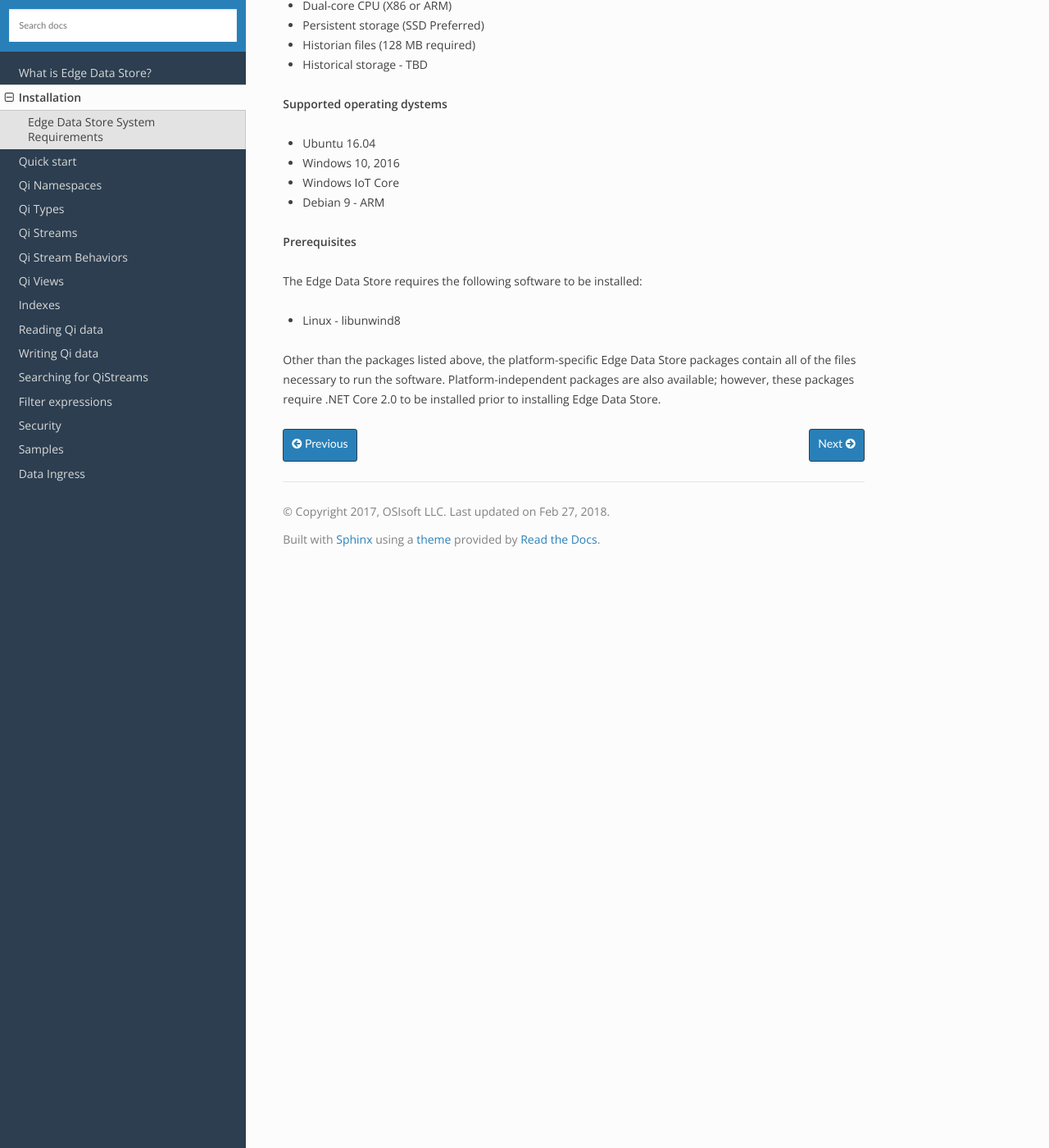
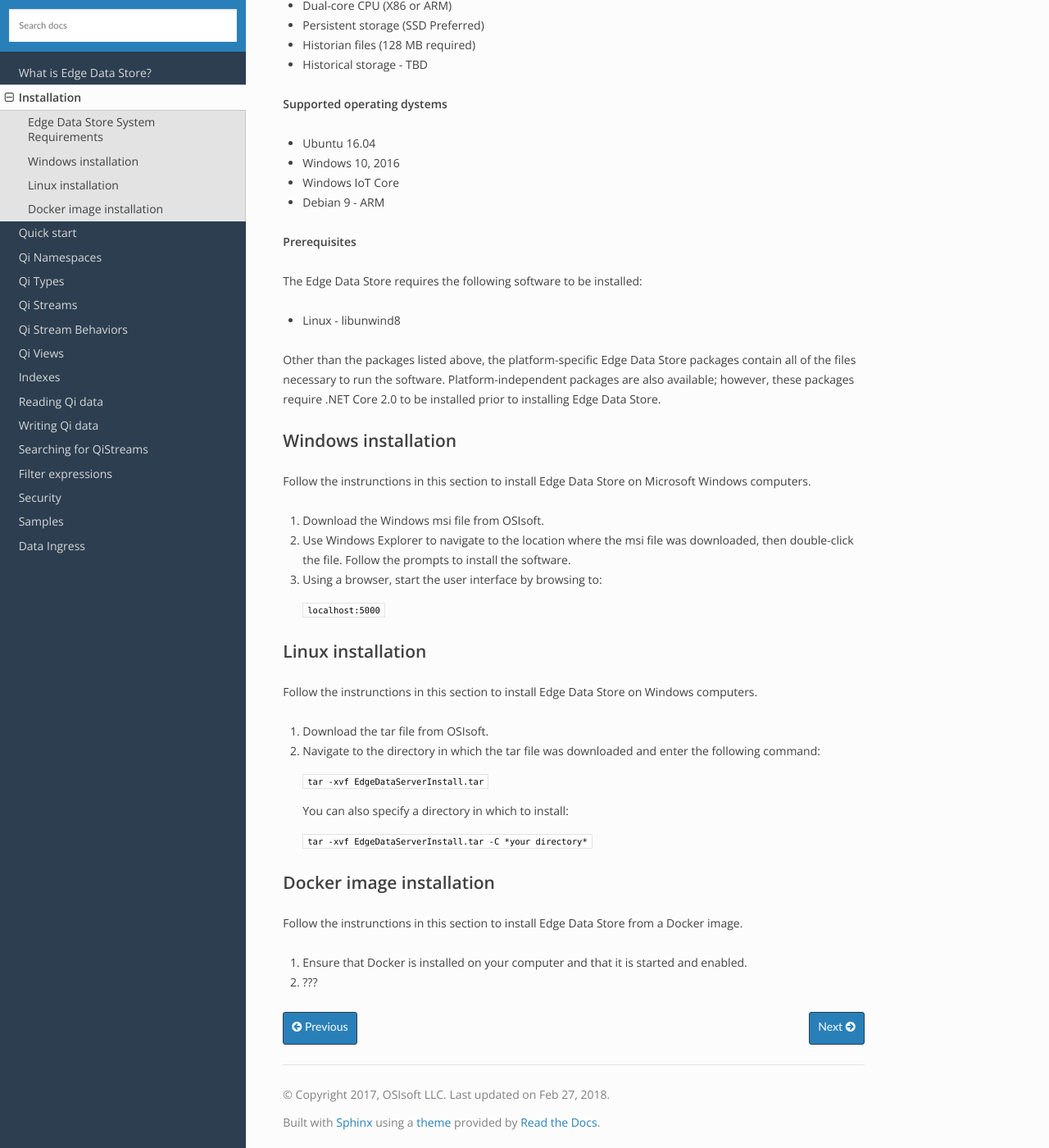
Before and after one commit to fgasparro/EdgeDS-Docs, a Sphinx documentation site: the page built from docs/EdgeDS_Installation.rst, in a window 1280 px wide and 1400 px high, scrolled down 402 px. Shown: the whole window at 82% size. Built offline with Sphinx 7.4.7 and the Read the Docs theme 2.0.0, drawn with Linux system fonts in a browser that asks for light colours.

Commit message:
Update EdgeDS_Installation.rst

```diff
--- a/docs/EdgeDS_Installation.rst
+++ b/docs/EdgeDS_Installation.rst
@@ -1,3 +1,6 @@
+
+
+
 
 Installation
 *******************************
@@ -7,6 +10,7 @@ There are no dependencies on any other OSIsoft products to complete the installa
 In addition to standard installation packages, we also provide Docker images for customers
 who wish to use application containerization to deploy Edge DS.
 
+
 Edge Data Store System Requirements
 -----------------------------------
 
@@ -15,6 +19,7 @@ Edge Data Store System Requirements
 
 * 1GB Ram or Greater - Highly dependent on the number of streams
 * Dual-core CPU (X86 or ARM)
+
 * Persistent storage (SSD Preferred)
 * Historian files (128 MB required)
 * Historical storage - TBD
@@ -34,3 +39,40 @@ The Edge Data Store requires the following software to be installed:
 * Linux - libunwind8
 
 Other than the packages listed above, the platform-specific Edge Data Store packages contain all of the files necessary to run the software. Platform-independent packages are also available; however, these packages require .NET Core 2.0 to be installed prior to installing Edge Data Store.
+
+Windows installation
+--------------------
+
+Follow the instrunctions in this section to install Edge Data Store on Microsoft Windows computers.
+
+1) Download the Windows msi file from OSIsoft.
+2) Use Windows Explorer to navigate to the location where the msi file was downloaded, then double-click the file.
+   Follow the prompts to install the software.
+3) Using a browser, start the user interface by browsing to:
+
+   ``localhost:5000``
+
+
+
+Linux installation
+------------------
+
+Follow the instrunctions in this section to install Edge Data Store on Windows computers.
+
+1) Download the tar file from OSIsoft.
+2) Navigate to the directory in which the tar file was downloaded and enter the following command:
+
+   ``tar -xvf EdgeDataServerInstall.tar``
+
+   You can also specify a directory in which to install:
+
+   ``tar -xvf EdgeDataServerInstall.tar -C *your directory*``
+
+
+Docker image installation
+-------------------------
+
+Follow the instrunctions in this section to install Edge Data Store from a Docker image.
+
+1) Ensure that Docker is installed on your computer and that it is started and enabled.
+2) ???
```
